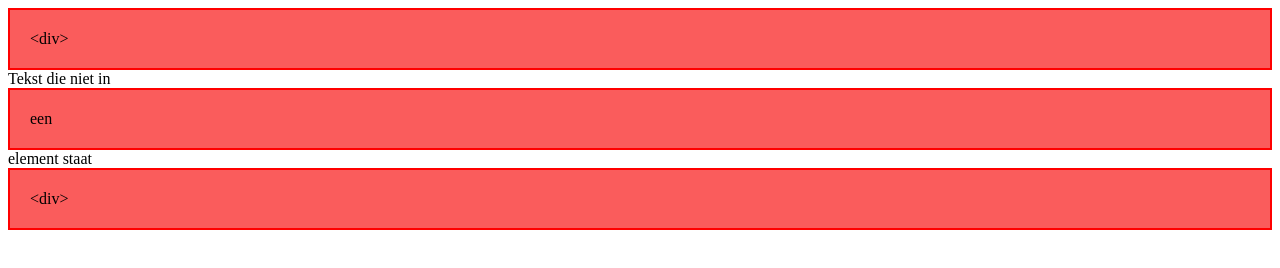
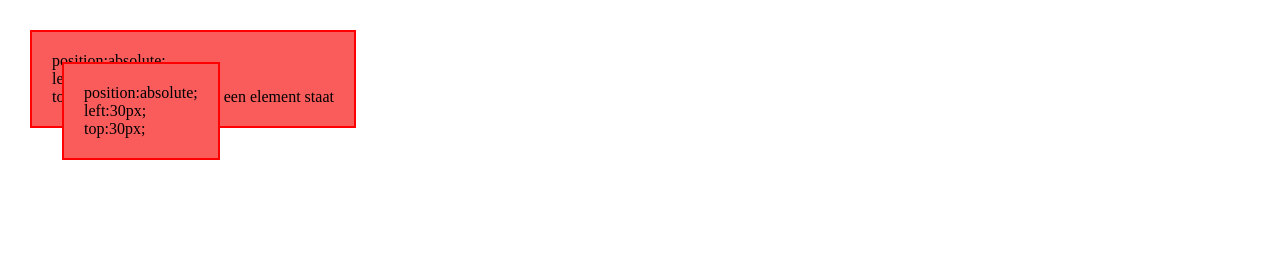
Before and after one commit to lgg-maartens/document-flow, a plain HTML site: page index.html in a window 1280 px wide. Drawn offline with Linux system fonts and the light colour scheme.

Commit message:
added position example

```diff
--- a/index.html
+++ b/index.html
@@ -7,9 +7,15 @@
     <link href="style.css" rel="stylesheet" type="text/css" />
   </head>
   <body>
-    <div class="block"> &lt;div&gt; </div>
-    Tekst die niet in <div class="block"> een </div> element staat
-    <div class="block"> &lt;div&gt; </div>
-    <script src="script.js"></script>
+    <div class="block absolute">
+        position:absolute;<br/>
+        left:30px;<br/>
+        top:30px;
+      <div class="block absolute">
+        position:absolute;<br/>
+        left:30px;<br/>
+        top:30px;
+      </div>
+    Tekst die niet in een element staat
   </body>
 </html>
--- a/style.css
+++ b/style.css
@@ -3,3 +3,9 @@
   border:2px solid red;
   padding:20px;
 }
+
+.absolute{
+  position:absolute;
+  left:30px;
+  top:30px;
+}
```
